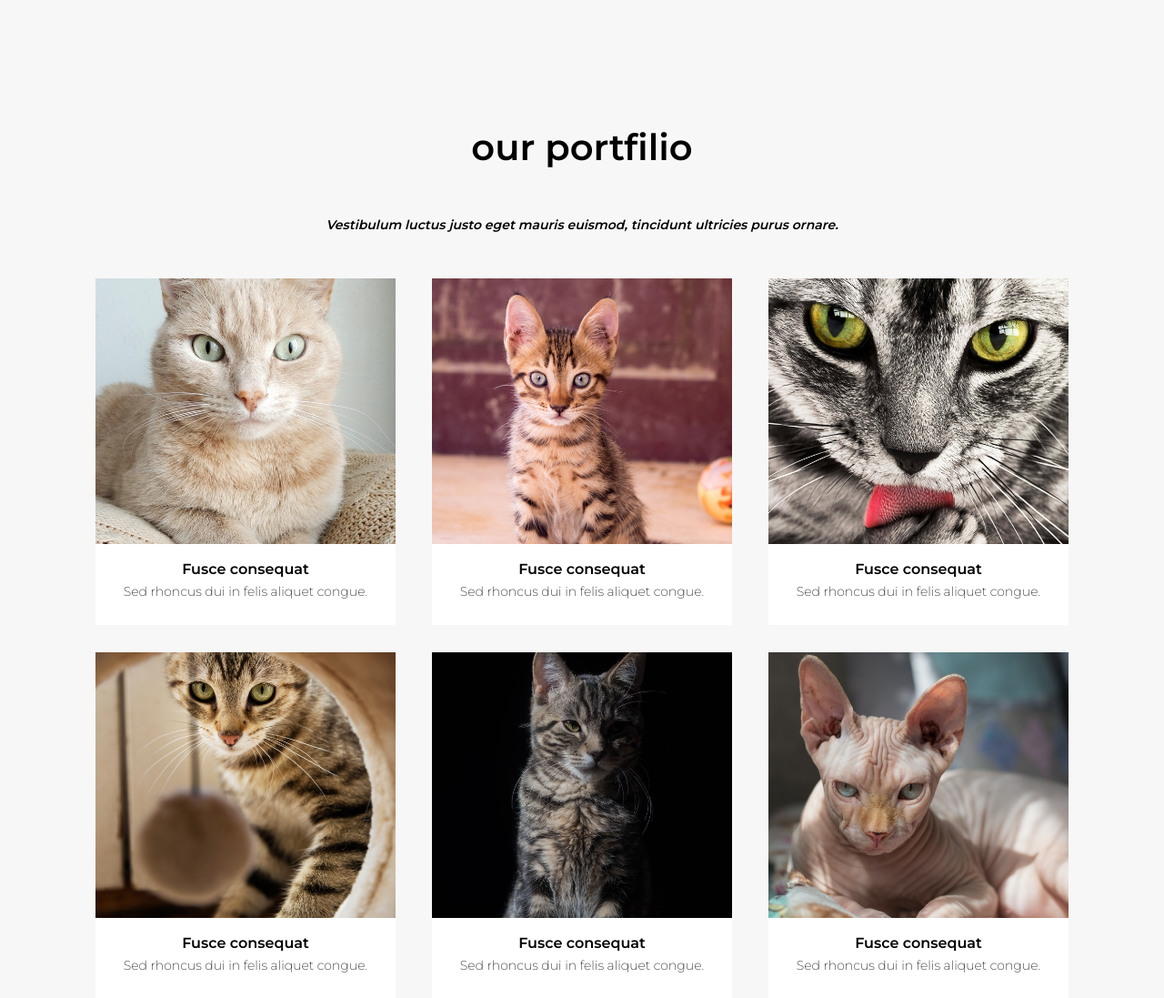
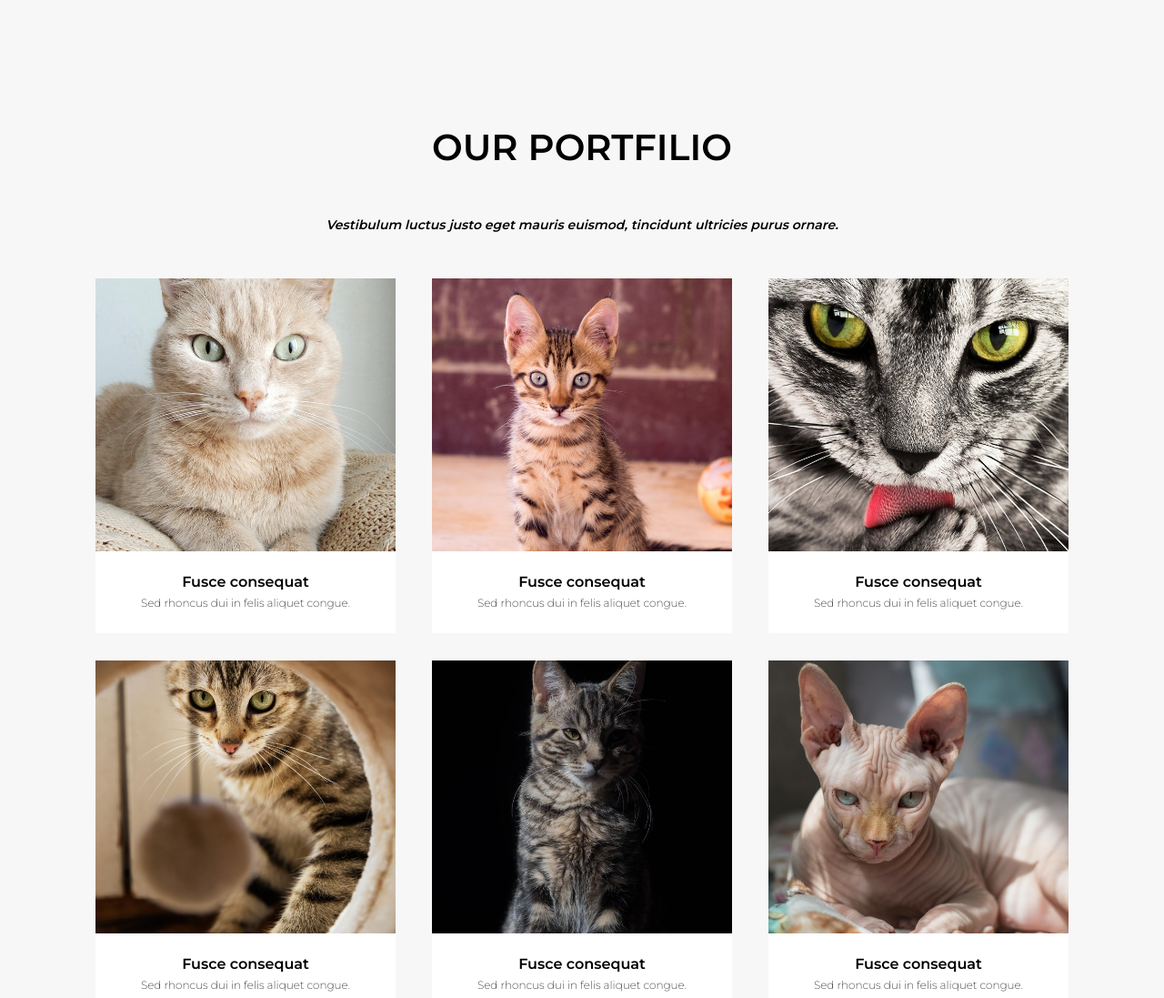
Before and after one commit to Martenia/zadanie-golden, a website: page index.html in a window 1280 px wide. Shown: the part 1500-2597 px from the top of the page at 91% size. Drawn offline with Linux system fonts and the light colour scheme.

Commit message:
Poprawki, bo dużo błędów robię

```diff
--- a/index.html
+++ b/index.html
@@ -34,7 +34,7 @@
     </nav>
     <section class="services">
         <div class="cont">
-            <h1>services</h1>
+            <h1 class="upper">services</h1>
             <h2>Vestibulum luctus justo eget mauris euismod, tincidunt ultricies purus ornare.</h2>
         </div>
     </section>
@@ -66,46 +66,46 @@
         <div class="cont">
             <section class="services">
                 <div class="cont">
-                    <h1>our portfilio</h1>
+                    <h1 class="upper">our portfilio</h1>
                     <h2>Vestibulum luctus justo eget mauris euismod, tincidunt ultricies purus ornare.</h2>
                 </div>
             </section>
             <div class="three-box">
                 <div class="box">
-                    <img src="images\cat1.jpg">
                     <div class="white">
+                        <img src="images\cat1.jpg">
                         <p><span>Fusce consequat</span><br>Sed rhoncus dui in felis aliquet congue.</p>
                     </div>
                 </div>
                 <div class="box">
+                    <div class="white">
                     <img src="images\cat2.jpg">
-                    <div class="white">
                         <p><span>Fusce consequat</span><br>Sed rhoncus dui in felis aliquet congue.</p>
                     </div>
                 </div>
                 <div class="box">
-                    <img src="images\cat3.jpg">
                     <div class="white">
+                        <img src="images\cat3.jpg">
                         <p><span>Fusce consequat</span><br>Sed rhoncus dui in felis aliquet congue.</p>
                     </div>
                 </div>
             </div>
             <div class="three-box">
                 <div class="box">
-                    <img src="images\cat4.jpg">
                     <div class="white">
+                        <img src="images\cat4.jpg">
                         <p><span>Fusce consequat</span><br>Sed rhoncus dui in felis aliquet congue.</p>
                     </div>
                 </div>
                 <div class="box">
-                    <img src="images\cat5.jpg">
                     <div class="white">
+                        <img src="images\cat5.jpg">
                         <p><span>Fusce consequat</span><br>Sed rhoncus dui in felis aliquet congue.</p>
                     </div>
                 </div>
                 <div class="box">
-                    <img src="images\cat6.jpg">
                     <div class="white">
+                        <img src="images\cat6.jpg">
                         <p><span>Fusce consequat</span><br>Sed rhoncus dui in felis aliquet congue.</p>
                     </div>
                 </div>
--- a/sass/style.scss
+++ b/sass/style.scss
@@ -87,10 +87,13 @@ button {
 section {
     color: black;
 }
-.services h1 {
+.upper {
+    text-transform: uppercase;
+    font-size: 40px;
+}
+.services > h1 {
     font-weight: 800;
     font-size: 40px;
-    text-transform: uppercase;
 }
 .services h2 {
     font-size: 14px;
@@ -150,16 +153,16 @@ section {
     object-fit: cover;
 }
 .grey p {
-    font-size: 14px;
+    font-size: 12px;
 }
 .white {
     background-color: white;
     padding-bottom: 10px;
-    margin-top: -8px;
 }
 .white span {
     font-weight: 600;
     font-size: 16px;
+    width: 220px;
 }
 
 /* Footer */
```
Also changed, not shown: css/style.css, 1 other file.
